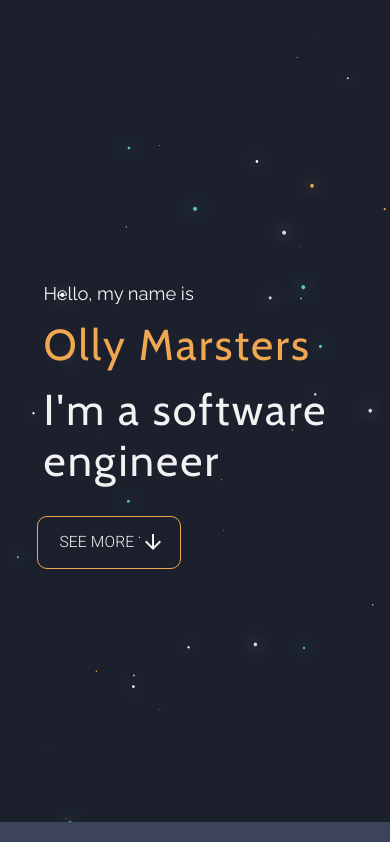
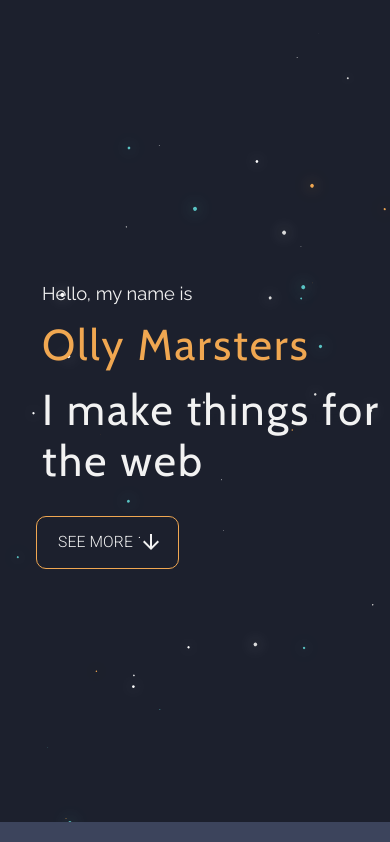
Before and after one commit to O-Marsters-1997/Personal-Portfolio-Site, a React (Create React App) app: page / in a window 390 px wide. Shown: the top 842 px of the page. Built offline with nearby package versions, Linux system fonts and the light colour scheme.

Commit message:
fix on mobile jumbo element margin left

```diff
--- a/src/components/canvas/CanvasOverlay.jsx
+++ b/src/components/canvas/CanvasOverlay.jsx
@@ -25,7 +25,15 @@ const CanvasOverlay = ({}) => {
     width: "100%",
     color: theme.palette.text.primary,
 
+    ".overlay-wrapper": {
+      width: "fit-content",
+      [theme.breakpoints.down("sm")]: {
+        marginLeft: "2em",
+      },
+    },
+
     ".MuiTypography-root": {
+      width: "fit-content",
       padding: ".4rem",
       "&:last-child": {
         color: "blue",
@@ -42,13 +50,8 @@ const CanvasOverlay = ({}) => {
 
     ".overlay-text-title": {
       display: "flex",
+      width: "fit-content",
       flexDirection: "row",
-      [theme.breakpoints.down("md")]: {
-        flexDirection: "column",
-        span: {
-          padding: 0,
-        },
-      },
     },
 
     ".MuiTypography-h5": {
@@ -77,8 +80,7 @@ const CanvasOverlay = ({}) => {
           Olly Marsters
         </Typography>
         <Typography variant="h2" className="overlay-text-title">
-          <span className="span-separation">I'm a software </span>
-          <span>engineer</span>
+          I make things for the web
         </Typography>
         <Link to="about" smooth={true} duration={1500} offset={-100}>
           <Button variant="outlined" className="overlay-button">
```
